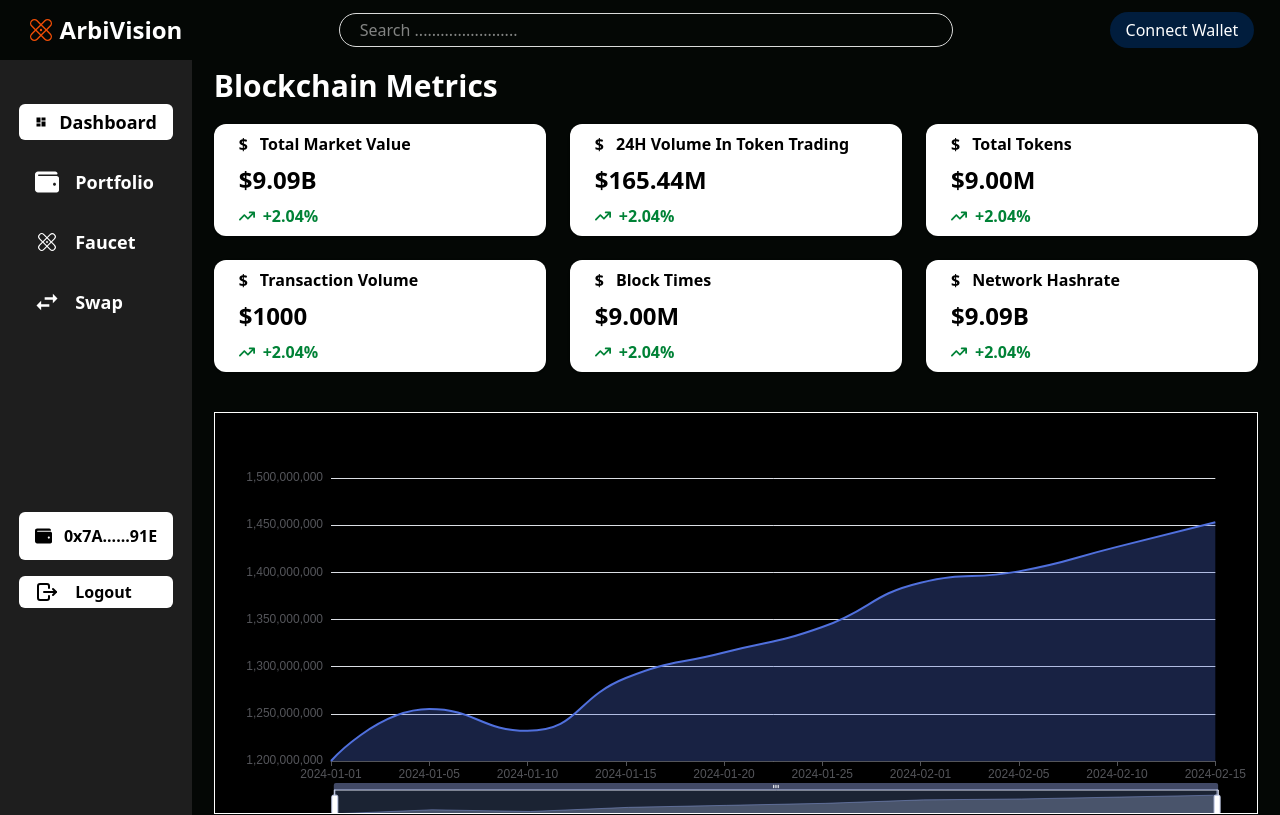
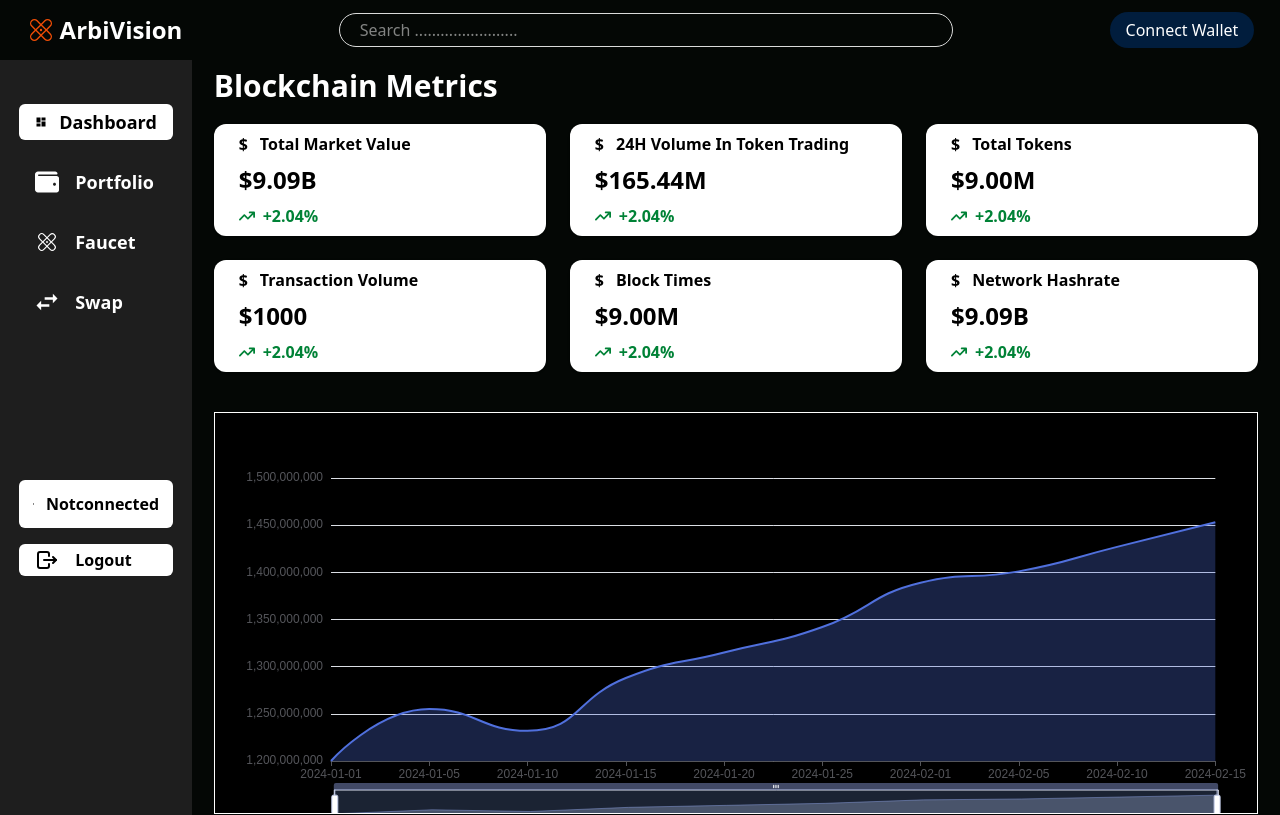
Before and after one commit to PythoSalaf/ArbiVision, a React (Vite) app: page /dashboard in a window 1280 px wide. Shown: the top 815 px of the page. Built offline with nearby package versions, Linux system fonts and the light colour scheme; no server answers.

Commit message:
latest commit

```diff
--- a/src/components/Sidebar.jsx
+++ b/src/components/Sidebar.jsx
@@ -4,7 +4,16 @@ import { FaWallet } from "react-icons/fa";
 import { PiBandaidsLight } from "react-icons/pi";
 import { IoMdSwap } from "react-icons/io";
 import { TbLogout } from "react-icons/tb";
+import { usePrivy } from "@privy-io/react-auth";
 const Sidebar = () => {
+  const { logout, user } = usePrivy();
+  const address = user?.wallet?.address;
+  const displayAddress = address
+    ? `${address.slice(0, 4)}......${address.slice(-4)}`
+    : "Notconnected";
+  const handleLogout = () => {
+    logout();
+  };
   const active =
     "bg-white text-black py-1 px-4 md:text-base rounded-md lg:text-lg font-semibold flex items-center gap-x-3";
   const inactive =
@@ -44,18 +53,20 @@ const Sidebar = () => {
             Swap
           </NavLink>
         </div>
-        <div className="w-full mt-48">
+        <div className="w-full mt-40">
           <div className="w-full rounded-md bg-white  text-black">
-            <div className="w-[90%] mx-auto flex items-center py-3 gap-x-3 px-2">
+            <div className="w-[90%] mx-auto flex items-center py-3 gap-x-3 px-1.5">
               <FaWallet size={24} className="inline-block " />
               <h4 className="font-semibold md:text-sm lg:text-base">
-                0x7A......91E
+                {displayAddress}
               </h4>
             </div>
           </div>
           <div className="bg-white text-black rounded-md mt-4 cursor-pointer md:text-sm lg:text-base py-1 px-4 font-semibold flex items-center gap-x-4 ">
             <TbLogout size={24} className="inline-block " />
-            <button className="cursor-pointer">Logout</button>
+            <button className="cursor-pointer" onClick={handleLogout}>
+              Logout
+            </button>
           </div>
         </div>
       </div>
--- a/src/components/Topbar.jsx
+++ b/src/components/Topbar.jsx
@@ -5,10 +5,8 @@ import { usePrivy } from "@privy-io/react-auth";
 import { Link } from "react-router";
 
 const Topbar = () => {
-
   const [isOpen, setIsOpen] = useState(false);
-  const { login, logout } = usePrivy();
-
+  const { login, logout, authenticated } = usePrivy();
 
   const handleLogout = () => {
     logout();
@@ -32,11 +30,23 @@ const Topbar = () => {
             required
           />
         </div>
+
         <div className="hidden md:block ">
-          <button onClick={login} className="text-white py-1.5 px-4 rounded-3xl cursor-pointer bg-[#011d3d] transition-all ease-in-out duration-300 transform-3d text-base">
-            Connect Wallet
-          </button>
-
+          {authenticated ? (
+            <button
+              onClick={handleLogout}
+              className="text-white py-1.5 px-4 rounded-3xl cursor-pointer bg-[#011d3d] transition-all ease-in-out duration-300 transform-3d text-base"
+            >
+              Disconnect Wallet
+            </button>
+          ) : (
+            <button
+              onClick={login}
+              className="text-white py-1.5 px-4 rounded-3xl cursor-pointer bg-[#011d3d] transition-all ease-in-out duration-300 transform-3d text-base"
+            >
+              Connect Wallet
+            </button>
+          )}
         </div>
         <div
           className="block md:hidden cursor-pointer text-white"
--- a/src/pages/Portfolio.jsx
+++ b/src/pages/Portfolio.jsx
@@ -22,6 +22,7 @@ import {
   useLazyGetBalancesQuery,
   useLazyGetTransactionHistoryQuery,
 } from "../feature/CovalentSlice";
+import { usePrivy } from "@privy-io/react-auth";
 
 /* =============================================================== */
 
@@ -29,7 +30,6 @@ const ITEMS_PER_PAGE = 10;
 
 const Portfolio = () => {
   /* ===================== STATE ===================== */
-  const [isConnect] = useState(true);
   const [activeTabs, setActiveTabs] = useState("token");
 
   const [currentPage, setCurrentPage] = useState(0);
@@ -39,6 +39,8 @@ const Portfolio = () => {
   const [searchedWallet, setSearchedWallet] = useState(null);
   const [mappedNfts, setMappedNfts] = useState([]);
   const [singleMappedNfts, setSingleMappedNfts] = useState([]);
+  const { user, authenticated } = usePrivy();
+  const walletAddress = user?.wallet?.address || null;
 
   const ipfsToHttp = (uri) => {
     if (!uri) return null;
@@ -86,20 +88,20 @@ const Portfolio = () => {
   /* ===================== DEFAULT WALLET QUERIES ===================== */
 
   const { data: covalentData, isLoading } = useGetBalancesQuery({
-    address: "0x0f85f1523666118eb752eec4a6f763776f4b5693",
+    address: `${walletAddress}`,
   });
 
   const { data: transactionData, isLoading: transLoading } =
     useGetTransactionHistoryQuery({
-      address: "0x0f85f1523666118eb752eec4a6f763776f4b5693",
+      address: `${walletAddress}`,
     });
 
   const { data: defiData, isLoading: defiLoading } = useGetDefiPositionQuery({
-    address: "0x3ddfa8ec3052539b6c9549f12cea2c295cff5296",
+    address: `${walletAddress}`,
   });
 
   const { data: nftDatas, isLoading: nftLoading } = useGetNFTsQuery({
-    address: "0x3ddfa8ec3052539b6c9549f12cea2c295cff5296",
+    address: `${walletAddress}`,
   });
 
   console.log("NFT Data", nftDatas);
@@ -378,7 +380,7 @@ const Portfolio = () => {
 
   return (
     <div className="w-full">
-      {isConnect ? (
+      {authenticated ? (
         <div className="">
           <h1 className="text-xl md:text-2xl lg:text-3xl font-semibold ">
             Portfolio
```
Also changed, not shown: 1 other file (tests, documents, lock files or other folders).
